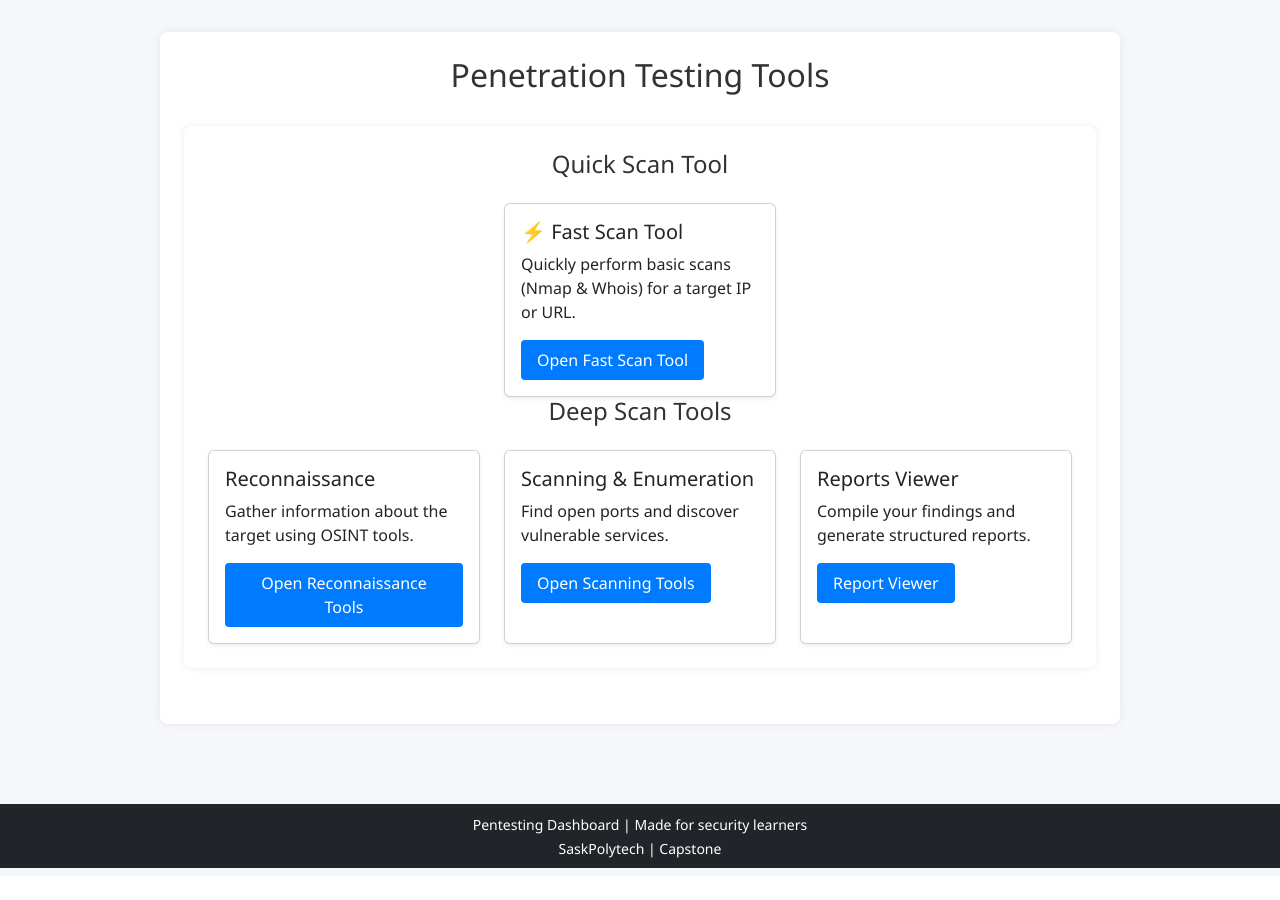
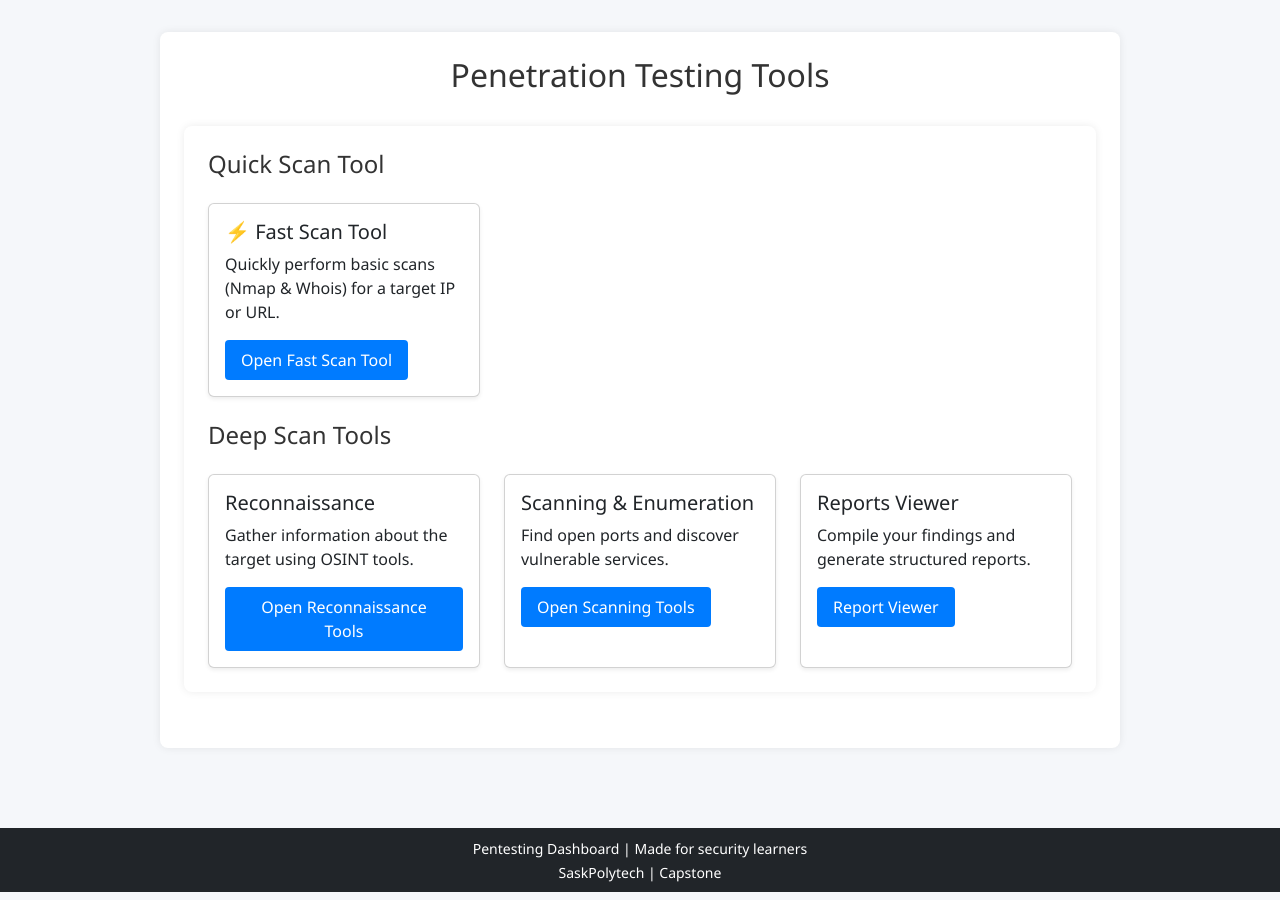
Before and after one commit to abhijeet-2108/Saskpoly_Capstone, a Flask app: page / in a window 1280 px wide. Shown: the part 104-1004 px from the top of the page. Before the commit the page ends 972 px from the top, so only its background shows below. Run offline with Flask 3, Linux system fonts and the light colour scheme.

Commit message:
home visual

```diff
--- a/templates/index.html
+++ b/templates/index.html
@@ -25,8 +25,8 @@
   <h2 class="mb-4 text-center">Penetration Testing Tools</h2>
 
   <div class="container">
-    <h4 class="mb-4 text-center">Quick Scan Tool</h4>
-    <div class="row row-cols-1 row-cols-md-2 row-cols-lg-3 g-4 justify-content-center">
+    <h4 class="mb-4 text-left">Quick Scan Tool</h4>
+    <div class="row row-cols-1 row-cols-md-2 row-cols-lg-3 g-4 justify-content-left">
 
       <!-- Stage 1: Reconnaissance -->
       <!-- <div class="col">
@@ -93,7 +93,7 @@
           <div class="card-body">
             <h5 class="card-title">Reports Viewer</h5>
             <p class="card-text">Compile your findings and generate structured reports.</p>
-              <!-- <li><a href="#" class="text-muted disabled">🗒️ Dradis (Coming Soon)</a></li>
+              <li><a href="#" class="text-muted disabled">🗒️ Dradis (Coming Soon)</a></li>
               <li><a href="#" class="text-muted disabled">📄 Markdown → PDF (Coming Soon)</a></li> -->
               <!-- <a href="/history" class="btn btn-primary ">Report Viewer</a> -->
           <!-- </div> -->
@@ -110,8 +110,8 @@
         </div>
       </div>
     </div>
-    <h4 class="mb-4 text-center">Deep Scan Tools</h4>
-    <div class="row row-cols-1 row-cols-md-2 row-cols-lg-3 g-4 justify-content-center">
+    <h4 class="my-4 text-left">Deep Scan Tools</h4>
+    <div class="row row-cols-1 row-cols-md-2 row-cols-lg-3 g-4 justify-content-left">
 
       <!-- Stage 1: Reconnaissance -->
       <div class="col">
```
